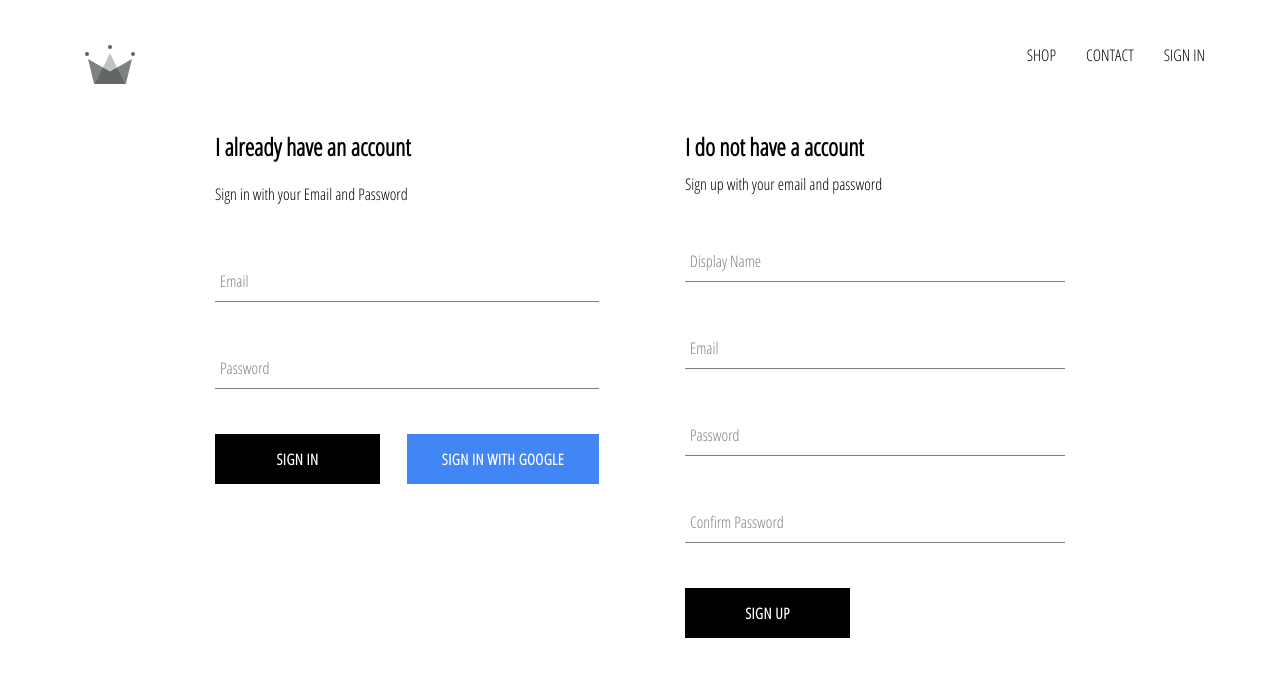
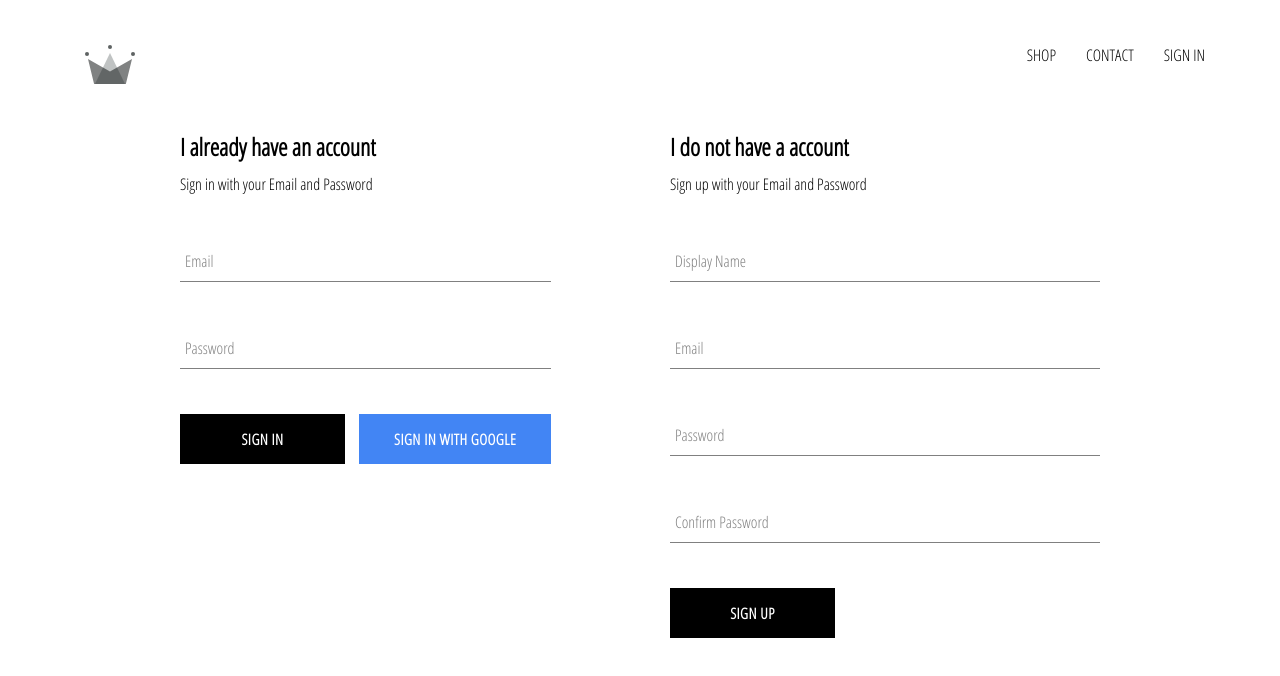
Before and after one commit to digpalsinghrana/dsr-clothing, a React (Create React App) app: page /signin in a window 1280 px wide. Shown: the top 676 px of the page. Built offline with nearby package versions, Linux system fonts and the light colour scheme; no server answers.

Commit message:
Completed the SignIn and SignUp feature

```diff
--- a/package.json
+++ b/package.json
@@ -1,5 +1,6 @@
 {
   "name": "dsr-clothing",
+  "homepage": "https://digpalsinghrana.github.io/dsr-clothing",
   "version": "0.1.0",
   "private": true,
   "dependencies": {
@@ -7,6 +8,7 @@
     "@testing-library/react": "^11.2.2",
     "@testing-library/user-event": "^12.2.2",
     "firebase": "^8.1.1",
+    "gh-pages": "^3.1.0",
     "node-sass": "^4.14.1",
     "react": "^17.0.1",
     "react-dom": "^17.0.1",
@@ -16,6 +18,8 @@
   },
   "scripts": {
     "start": "react-scripts start",
+    "predeploy": "npm run build",
+    "deploy": "gh-pages -d build",
     "build": "react-scripts build",
     "test": "react-scripts test",
     "eject": "react-scripts eject"
--- a/src/components/sign-in/sign-in.component.jsx
+++ b/src/components/sign-in/sign-in.component.jsx
@@ -1,7 +1,7 @@
 import React from 'react';
 import FormInput from '../form-input/form-input.component';
 import CustomButton from '../custom-button/custom-button.component';
-import {signInWithGoogle} from '../../firebase/firebase.utils';
+import {auth, signInWithGoogle} from '../../firebase/firebase.utils';
 import './sign-in.styles.scss';
 
 
@@ -15,10 +15,17 @@ class SignIn extends React.Component{
         }
     }
 
-    handleSubmit= e => {
+    handleSubmit= async e => {
+        e.preventDefault();
+        const {email, password} = this.state;
 
-        e.preventDefault();
-        this.setState({email: '', password: ''});
+        try{
+            await auth.signInWithEmailAndPassword(email, password);
+            this.setState({email: '', password: ''});
+        }
+        catch(error){
+            console.error(error);
+        }
     };
 
 
@@ -34,7 +41,7 @@ class SignIn extends React.Component{
             <div className='sign-in'>
 
                 <h2 className='title'>I already have an account</h2>
-                <span className='title'>Sign in with your Email and Password</span>
+                <span>Sign in with your Email and Password</span>
 
                 <form onSubmit={this.handleSubmit}>
                     <FormInput
@@ -57,7 +64,11 @@ class SignIn extends React.Component{
 
                     <div className='buttons'>
                         <CustomButton type='submit'>Sign In</CustomButton>
-                        <CustomButton onClick={signInWithGoogle} isGoogleSignIn> {' '}Sign In With Google{' '} </CustomButton>
+                        <CustomButton type='button'
+                                      onClick={signInWithGoogle}
+                                      isGoogleSignIn>
+                                        {' '}Sign In With Google{' '}
+                        </CustomButton>
                     </div>
                 </form>
             </div>
--- a/src/components/sign-in/sign-in.styles.scss
+++ b/src/components/sign-in/sign-in.styles.scss
@@ -1,5 +1,5 @@
 .sign-in {
-    width : 30vw;
+    width : 29vw;
     display: flex;
     flex-direction: column;
 
--- a/src/components/sign-up/sign-up.component.jsx
+++ b/src/components/sign-up/sign-up.component.jsx
@@ -55,7 +55,7 @@ class SignUp extends React.Component {
         const {displayName, email, password, confirmPassword} = this.state;
         return <div className='sign-up'>
                     <h2 className='title'>I do not have a account</h2>
-                    <span>Sign up with your email and password</span>
+                    <span>Sign up with your Email and Password</span>
 
                     <form className='sign-up-form' onSubmit={this.handleSubmit}>
                         <FormInput
--- a/src/components/sign-up/sign-up.styles.scss
+++ b/src/components/sign-up/sign-up.styles.scss
@@ -1,7 +1,7 @@
 .sign-up {
     display: flex;
     flex-direction: column;
-    width: 380px;
+    width: 430px;
 
     .title{
         margin: 10px 0;
--- a/src/pages/sign-in-and-sign-out/sign-in-and-sign-out.styles.scss
+++ b/src/pages/sign-in-and-sign-out/sign-in-and-sign-out.styles.scss
@@ -1,5 +1,5 @@
 .sign-in-and-sign-up{
-    width: 850px;
+    width: 920px;
     display: flex;
     justify-content: space-between;
     margin: 30px auto;
```
Also changed, not shown: 2 other files (tests, documents, lock files or other folders).
